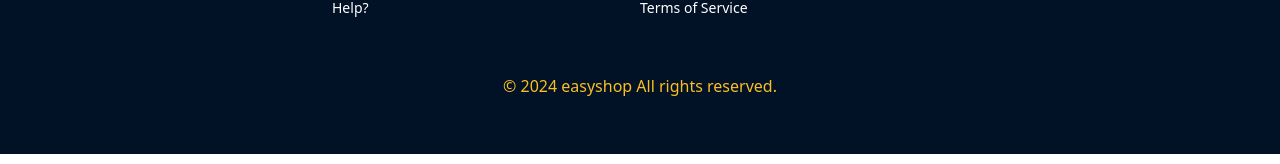
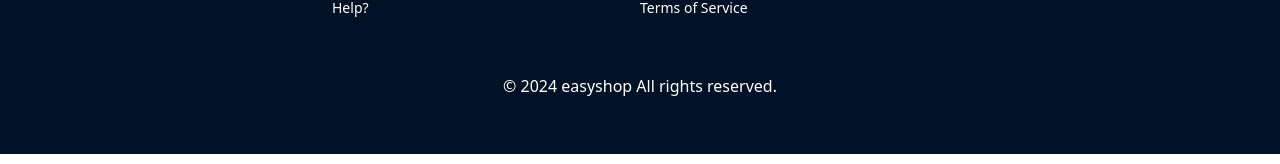
Before and after one commit to Naomi391/EasyShop, a React (Create React App) app in the folder easy-shop/: page /product/1 in a window 1280 px wide. Shown: the part 322-486 px from the top of the page. Built offline with nearby package versions, Linux system fonts and the light colour scheme; no server answers.

Commit message:
Initial commit

```diff
--- a/easy-shop/package.json
+++ b/easy-shop/package.json
@@ -15,6 +15,7 @@
     "react-redux": "^9.1.0",
     "react-router-dom": "^6.22.0",
     "react-scripts": "5.0.1",
+    "swiper": "^11.0.6",
     "tailwindcss": "^3.4.1",
     "web-vitals": "^2.1.4"
   },
--- /dev/null
+++ b/easy-shop/src/components/Carousel.js
@@ -0,0 +1,9 @@
+import React from 'react'
+
+const Carousel = () => {
+  return (
+    <div>Carousel</div>
+  )
+}
+
+export default Carousel
--- a/easy-shop/src/components/Footer.js
+++ b/easy-shop/src/components/Footer.js
@@ -46,8 +46,8 @@ const Footer = () => {
             <a href="#" className='text-xl'> <FaLinkedin /> </a>
         </div>
       </div>
-      <div className="w-full mt-4 mb-8 text-center items-center text-amber-400">
-        <p>&copy; 2024 <span className="text-amber-400">easyshop</span> All rights reserved.</p>
+      <div className="w-full mt-4 mb-8 text-center items-center text-white">
+        <p>&copy; 2024 <span className="text-secondary">easyshop</span> All rights reserved.</p>
       </div>
     </footer>
   );
```
Also changed, not shown: 1 other file (tests, documents, lock files or other folders).
